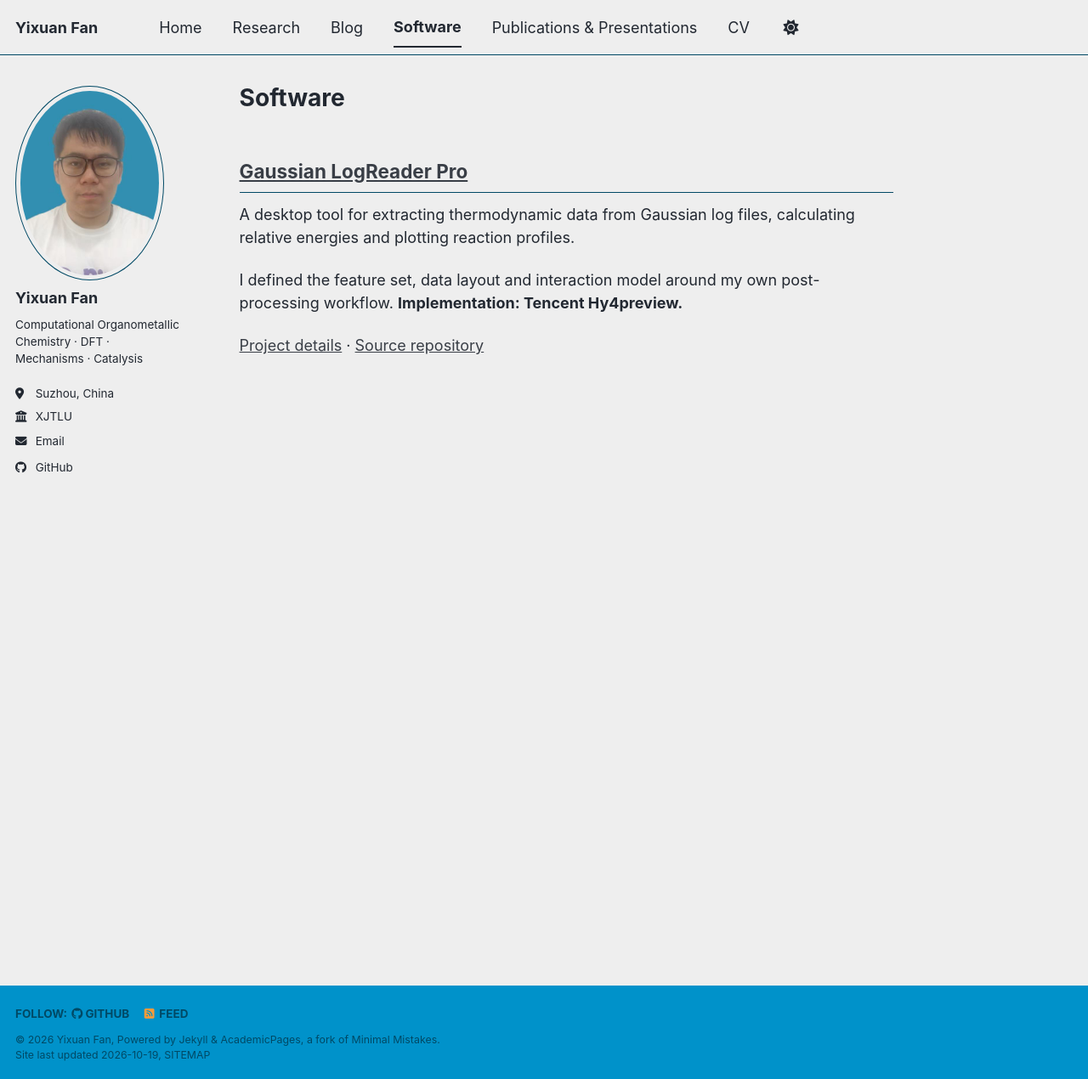
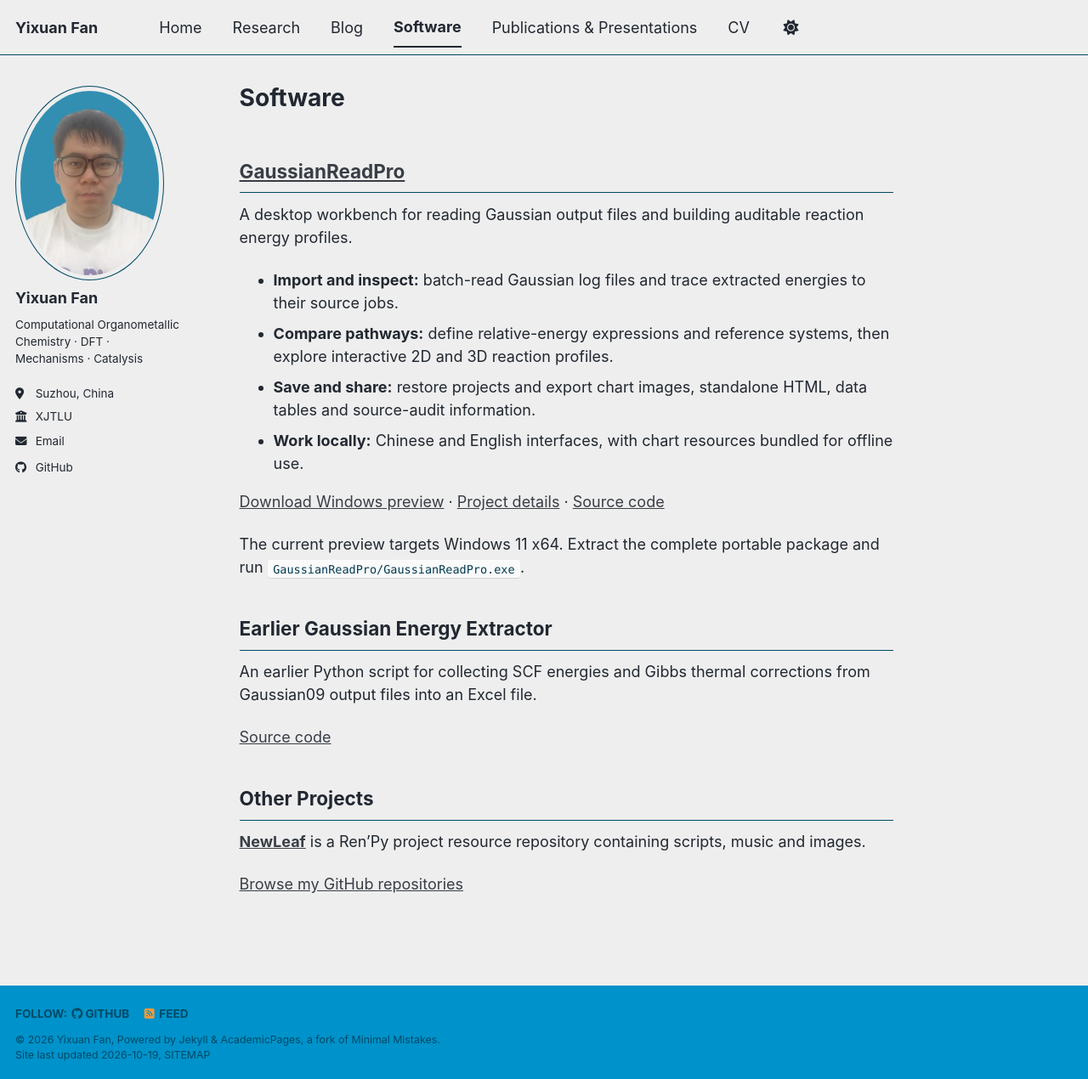
Before and after one commit to Lightmessager/lightmessager.github.io, a Jekyll site: the page built from _pages/software.md, in a window 1280 px wide and 1270 px high. Shown: the whole window at 85% size. Built offline with Jekyll 4.4.1, drawn with Linux system fonts in a browser that asks for light colours; a style sheet for code colours, icons or effects is not loaded.

Commit message:
Update website project information from public repositories

```diff
--- a/_pages/software.md
+++ b/_pages/software.md
@@ -5,10 +5,27 @@ permalink: /software/
 author_profile: true
 ---
 
-## [Gaussian LogReader Pro]({{ '/portfolio/gaussian-log-reader-pro/' | relative_url }})
+## [GaussianReadPro]({{ '/portfolio/gaussian-log-reader-pro/' | relative_url }})
 
-A desktop tool for extracting thermodynamic data from Gaussian log files, calculating relative energies and plotting reaction profiles.
+A desktop workbench for reading Gaussian output files and building auditable reaction energy profiles.
 
-I defined the feature set, data layout and interaction model around my own post-processing workflow. **Implementation: Tencent Hy4preview.**
+- **Import and inspect:** batch-read Gaussian log files and trace extracted energies to their source jobs.
+- **Compare pathways:** define relative-energy expressions and reference systems, then explore interactive 2D and 3D reaction profiles.
+- **Save and share:** restore projects and export chart images, standalone HTML, data tables and source-audit information.
+- **Work locally:** Chinese and English interfaces, with chart resources bundled for offline use.
 
-[Project details]({{ '/portfolio/gaussian-log-reader-pro/' | relative_url }}) · [Source repository](https://github.com/Lightmessager/Gaussian09d-log-reader-Pro)
+[Download Windows preview](https://github.com/Lightmessager/Gaussian09d-log-reader-Pro/releases/latest) · [Project details]({{ '/portfolio/gaussian-log-reader-pro/' | relative_url }}) · [Source code](https://github.com/Lightmessager/Gaussian09d-log-reader-Pro)
+
+The current preview targets Windows 11 x64. Extract the complete portable package and run `GaussianReadPro/GaussianReadPro.exe`.
+
+## Earlier Gaussian Energy Extractor
+
+An earlier Python script for collecting SCF energies and Gibbs thermal corrections from Gaussian09 output files into an Excel file.
+
+[Source code](https://github.com/Lightmessager/Gaussian09D-Energy-Analysis-From-Log-Files-)
+
+## Other Projects
+
+**[NewLeaf](https://github.com/Lightmessager/NewLeaf)** is a Ren'Py project resource repository containing scripts, music and images.
+
+[Browse my GitHub repositories](https://github.com/Lightmessager?tab=repositories)
```
